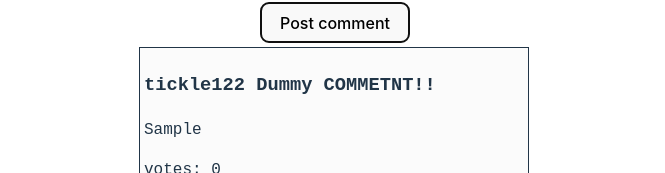
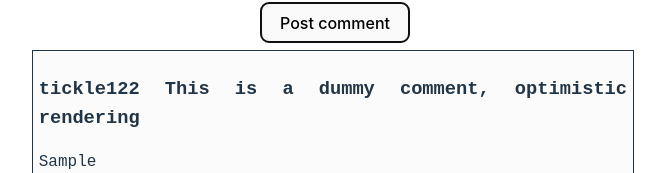
Before and after one commit to saul-stack/nc-news, a React (Vite) app: page /articles/1/1 in a window 1280 px wide. Both pictures are taken after typing "Sample" into the empty fields and a click on the button "Post comment". Shown: the part 1217-1390 px from the top of the page, without its empty margins (305-970 px from the left). Built offline with nearby package versions, Linux system fonts and the light colour scheme; no server answers.

Commit message:
add dummy comment delete function

```diff
--- a/src/components/DummyComment.jsx
+++ b/src/components/DummyComment.jsx
@@ -1,19 +1,19 @@
-export default function DummyComment({ comment }) {
-  const { userName, body, comment_id } = comment;
+export default function DummyComment({ comment, deleteDummy, index }) {
+  const { userName, body } = comment;
 
-  function handleClick_DeleteDummyComment() {
-    // trigger a re render of the dummyCommentsList
-    console.log("trying to delete the dummy comment");
-  }
+  //need to somehow pass in the comment_id from the new comment.
+  // will need get request to  server and refresh the comments?
+  //this comment_id will then be sent as a delete request to the server
+  //currently, deleting dummy_comment does not send any delete request to the server
 
   return (
     <section className="comment-card">
-      <h3>{userName} Dummy COMMETNT!!</h3>
+      <h3>{userName} This is a dummy comment, optimistic rendering</h3>
       <p className="body">{body}</p>
       <div>votes: 0</div>
       <div>Just now</div>
 
-      <button onClick={handleClick_DeleteDummyComment} type="button">
+      <button type="button" onClick={() => deleteDummy(index)}>
         Delete comment
       </button>
     </section>
--- a/src/components/User-Submit/NewCommentForm.jsx
+++ b/src/components/User-Submit/NewCommentForm.jsx
@@ -21,7 +21,17 @@ export default function NewCommentForm() {
     submitComment(article_id, newComment);
     setCommentBody("");
     setDummyCommentsList([newComment, ...dummyCommentsList]);
+
+    //when the submission is sent, it should refresh the comments on the page again
+    // getCommentsByArticleId(article_id).then((result) => {
+    //   setComments(result);
+    // });
   };
+
+  function handleDeleteDummy(comment_index) {
+    dummyCommentsList.splice(comment_index, 1);
+    setDummyCommentsList([...dummyCommentsList]);
+  }
 
   return (
     <section>
@@ -44,7 +54,12 @@ export default function NewCommentForm() {
       </form>
       <div>
         {dummyCommentsList.map((comment, index) => (
-          <DummyComment key={index} comment={comment} />
+          <DummyComment
+            key={index}
+            index={index}
+            comment={comment}
+            deleteDummy={handleDeleteDummy}
+          />
         ))}
       </div>
     </section>
```
